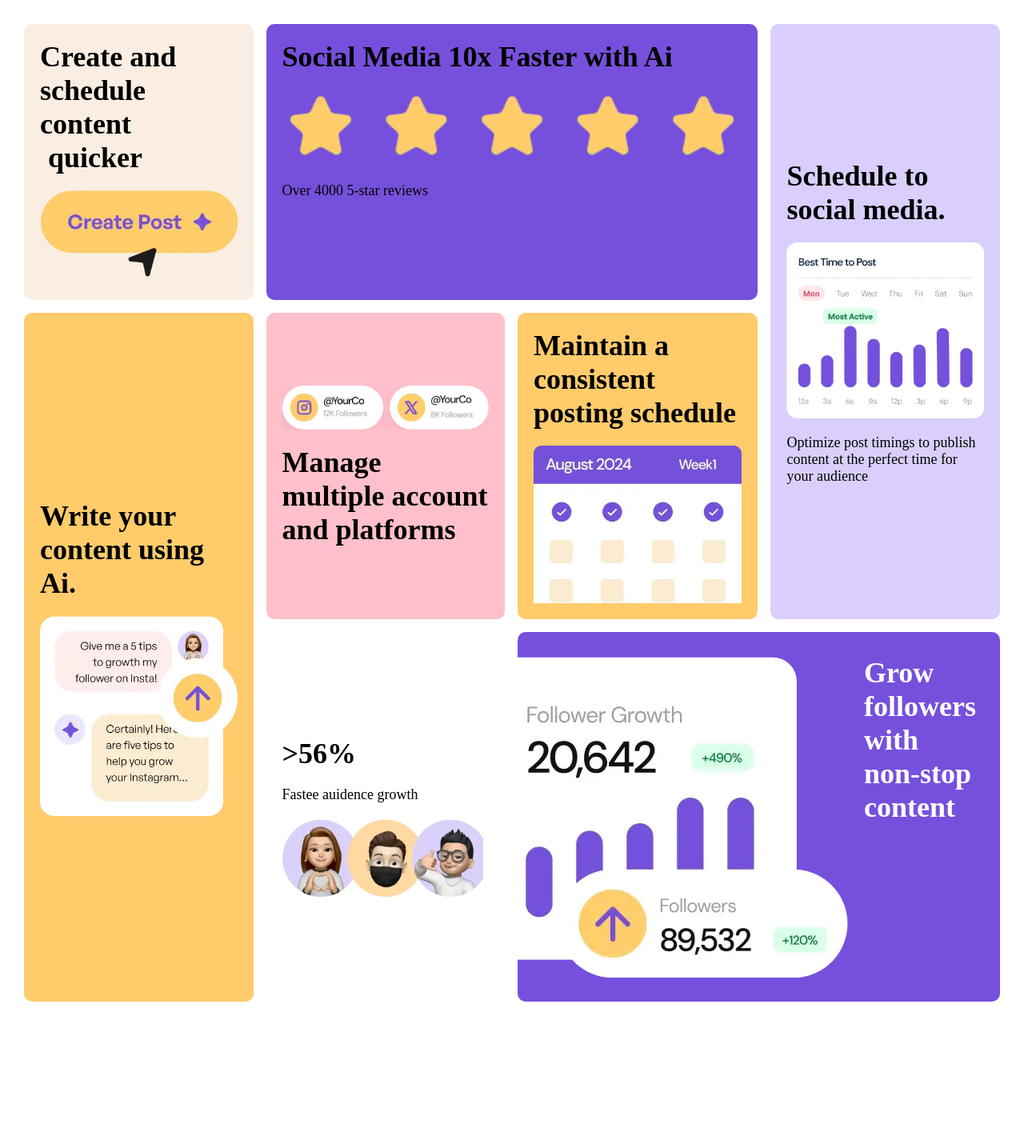
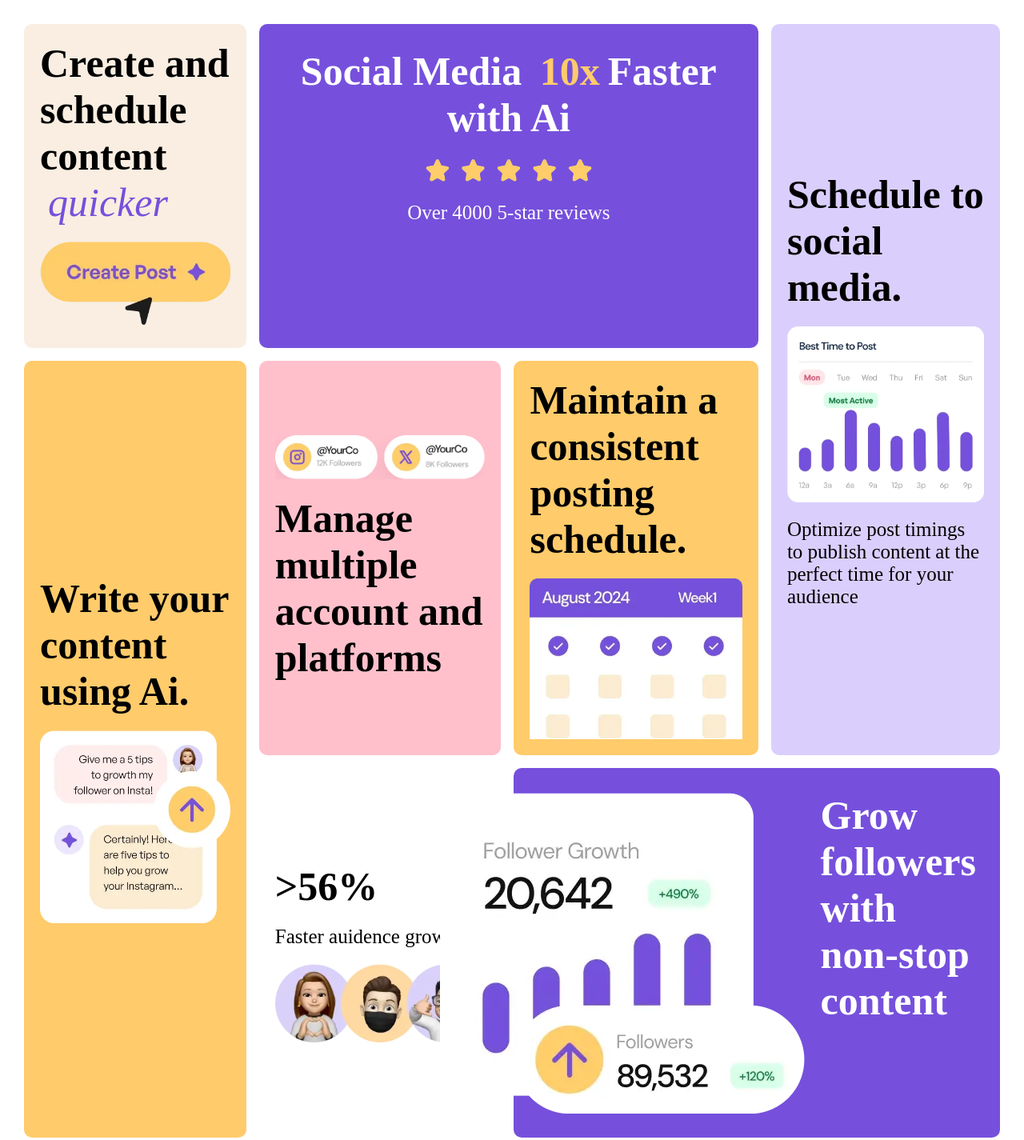
Before and after one commit to Laloka2000/Bento-Grid, a plain HTML site: page index.html in a window 1280 px wide. Shown: the whole page at 80% size. Before the commit the page ends 1282 px from the top, so only its background shows below. Drawn offline with Linux system fonts and the light colour scheme; a web font is replaced by a local one.

Commit message:
Renamed the Divs to a more meaningful names and fixed the design

```diff
--- a/index.html
+++ b/index.html
@@ -13,47 +13,46 @@
   </head>
   <body>
     <div class="parent">
-      <div class="div1">
+      <div class="content-scheduling">
         <h1>Create and schedule content <span>quicker</span></h1>
         <img src="assets/images/illustration-create-post.webp" alt="Create Post">
       </div>
 
-      <div class="div2">
+      <div class="ai-content-writing">
         <h1>Write your content using Ai.</h1>
         <img src="assets/images/illustration-ai-content.webp" alt="Ai Content">
       </div>
 
-      <div class="div3">
-        <h1>Social Media 10x Faster with Ai</h1>
+      <div class="social-media">
+        <h1>Social Media <span>10x</span>Faster with Ai</h1>
         <img src="assets/images/illustration-five-stars.webp" alt="Stars">
         <p>Over 4000 5-star reviews</p>
       </div>
 
-
-      <div class="div4">
+      <div class="multiple-accounts">
         <img src="assets/images/illustration-multiple-platforms.webp" alt="Multiple platforms">
         <h1>Manage multiple account and platforms</h1>
       </div>
 
-      <div class="div5">
-        <h1>Maintain a consistent posting schedule</h1>
+      <div class="consistent-posting">
+        <h1>Maintain a consistent posting schedule.</h1>
         <img src="assets/images/illustration-consistent-schedule.webp" alt="Consistent Schedule">
       </div>
 
-      <div class="div6">
+      <div class="audience-growth">
         <h1>>56%</h1>
-        <p>Fastee auidence growth</p>
+        <p>Faster auidence growth</p>
         <img src="assets/images/illustration-audience-growth.webp" alt="Multiple platforms">
       </div>
 
-      <div class="div7">
+      <div class="schedule-to-social-media">
         <h1>Schedule to social media.</h1>
         <img src="assets/images/illustration-schedule-posts.webp" alt="Time to post">
         <p>Optimize post timings to publish content at the perfect time for your audience</p>
       </div>
 
-      <div class="div8">
-        <div class="div8-content">
+      <div class="grow-followers">
+        <div class="grow-followers-content">
           <h1>Grow followers with non-stop content</h1>
           <img src="assets/images/illustration-grow-followers.webp" alt="Growing followers">
         </div>
--- a/styles.css
+++ b/styles.css
@@ -19,7 +19,7 @@
 }
 
 body {
-  font-size: 18px;
+  font-size: 25px;
   background-color: var(--bg-white);
   font-weight: 500;
   font-family: DM Sans;
@@ -43,7 +43,7 @@ img {
   width: 100%;
 }
 
-.div1 {
+.content-scheduling {
   grid-area: 1 / 1 / 3 / 2;
   background-color: var(--bg-color);
   border-radius: 10px;
@@ -51,29 +51,40 @@ img {
   padding: 10px;
 }
 
-body > div.parent > div.div1 > h2 > span {
+body > div.parent > div.content-scheduling > h1 > span {
   font-style: italic;
   color: var(--color-purple-strong);
   font-weight: 400;
 }
 
-.div2 {
+.ai-content-writing {
   grid-area: 3 / 1 / 5 / 2;
   background-color: var(--bg-yellow-bg);
   border-radius: 10px;
   align-content: center;
   padding: 10px;
 }
-.div3 {
+
+.social-media {
   grid-area: 1 / 2 / 3 / 4;
   background-color: var(--color-purple-strong);
   border-radius: 10px;
   align-items: center;
-  padding: 10px;
+  padding: 20px;
   vertical-align: middle;
+  text-align: center;
+  color: var(--bg-white)
 }
 
-.div4 {
+body > div.parent > div.social-media > h1 > span{
+  color: var(--bg-yellow-bg)
+}
+
+.social-media > img{
+  width: 40%;
+}
+
+.multiple-accounts{
   grid-area: 3 / 2 / 4 / 3;
   background-color: pink;
   border-radius: 10px;
@@ -82,7 +93,7 @@ body > div.parent > div.div1 > h2 > span {
   image-orientation: inherit;
 }
 
-.div5 {
+.consistent-posting {
   grid-area: 3 / 3 / 4 / 4;
   border-radius: 10px;
   align-content: center;
@@ -90,21 +101,21 @@ body > div.parent > div.div1 > h2 > span {
   background-color: var(--bg-yellow-bg);
 }
 
-.div6 {
+.audience-growth {
   grid-area: 4 / 2 / 5 / 3;
   border-radius: 10px;
   align-content: center;
   padding: 10px;
   background-color: var(--bg-white);
 }
-.div7 {
+.schedule-to-social-media {
   grid-area: 1 / 4 / 4 / 5;
   border-radius: 10px;
   align-content: center;
   padding: 10px;
   background-color: var(--color-purple-light);
 }
-.div8 {
+.grow-followers {
   grid-area: 4 / 3 / 5 / 5;
   border-radius: 10px;
   align-content: center;
@@ -113,7 +124,7 @@ body > div.parent > div.div1 > h2 > span {
   color: var(--bg-white);
 }
 
-.div8-content {
+.grow-followers-content {
   display: inline-flex;
   flex-direction: row-reverse;
 }
@@ -124,14 +135,14 @@ body > div.parent > div.div1 > h2 > span {
     display: block;
   }
 
-  .div1,
-  .div2,
-  .div3,
-  .div4,
-  .div5,
-  .div6,
-  .div7,
-  .div8 {
+  .content-scheduling,
+  .ai-content-writing,
+  .social-media,
+  .multiple-accounts,
+  .consistent-posting,
+  .audience-growth,
+  .schedule-to-social-media,
+  .grow-followers {
     margin-top: 10px;
   }
 }
```
